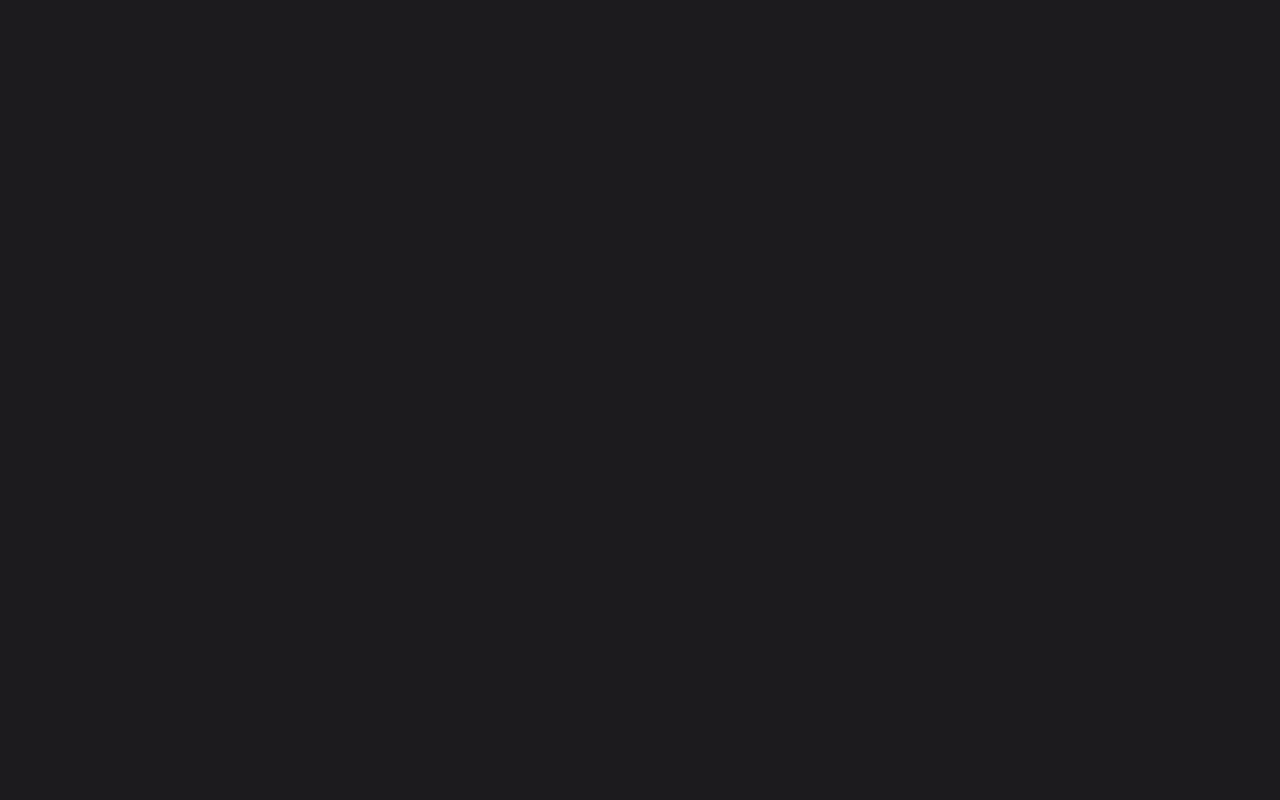
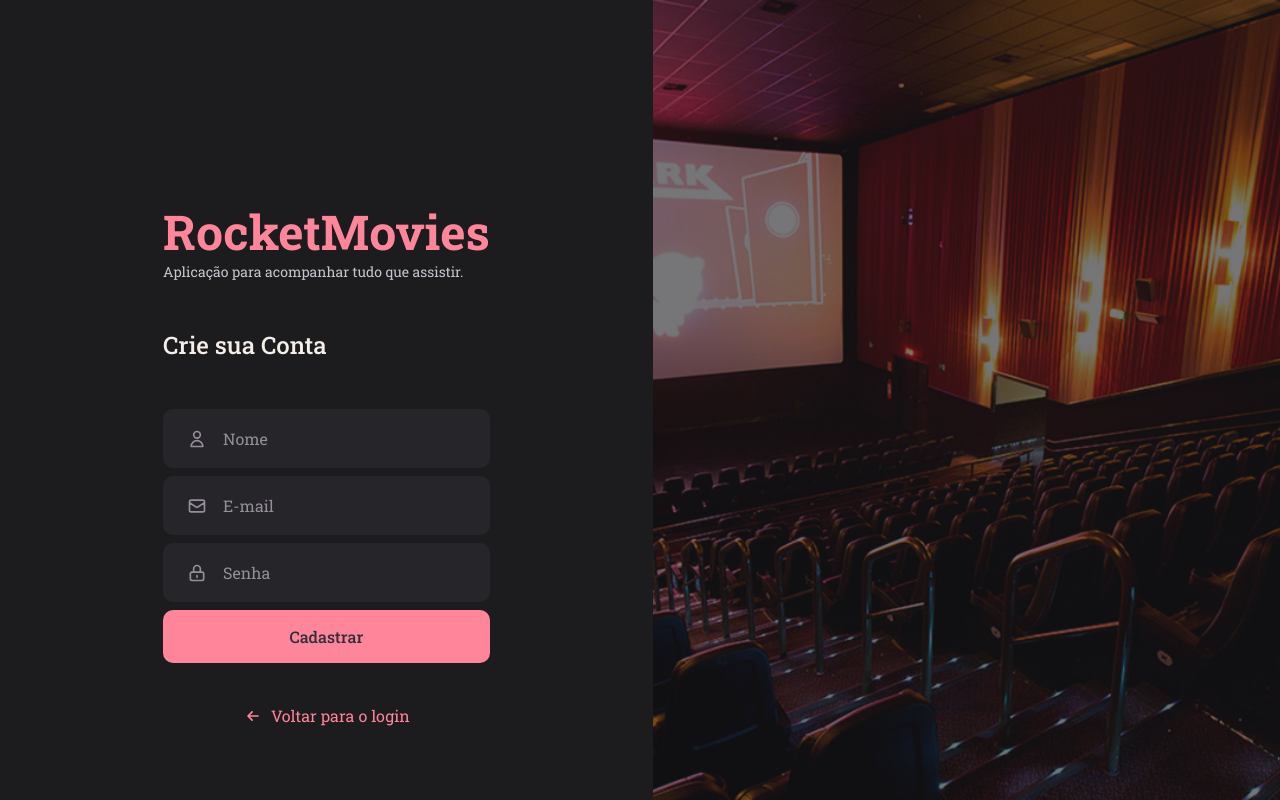
Before and after one commit to GabrielLoures/RocketMovies, a React (Vite) app: page /register in a window 1280 px wide. Before the commit this address had no page. Built offline with nearby package versions, Linux system fonts and the light colour scheme.

Commit message:
End SignUp

```diff
--- a/package.json
+++ b/package.json
@@ -9,6 +9,7 @@
     "preview": "vite preview"
   },
   "dependencies": {
+    "axios": "^1.1.3",
     "react": "^18.2.0",
     "react-dom": "^18.2.0",
     "react-icons": "^4.6.0",
--- a/src/pages/SignUp/index.jsx
+++ b/src/pages/SignUp/index.jsx
@@ -1,3 +1,5 @@
+import { useState } from "react";
+
 import { Container, Background, Form } from './styles';
 
 import { HiOutlineMail, HiOutlineLockClosed, HiOutlineUser, HiOutlineArrowSmLeft } from 'react-icons/hi';
@@ -10,6 +12,16 @@ import { Link } from 'react-router-dom';
 
 export function SignUp() {
 
+  const [name, setName] = useState("")
+  const [email, setEmail] = useState("")
+  const [password, setPassword] = useState("")
+
+  function handleSignUp() {
+
+    console.log(name, email, password)
+
+  }
+
   return(
     <Container>
 
@@ -20,11 +32,28 @@ export function SignUp() {
 
         <h2>Crie sua Conta</h2>
 
-        <Input placeholder="Nome" type="text" icon={HiOutlineUser} />
-        <Input placeholder="E-mail" type="text" icon={HiOutlineMail} />
-        <Input placeholder="Senha" type="password" icon={HiOutlineLockClosed} />
+        <Input
+          placeholder="Nome"
+          type="text"
+          icon={HiOutlineUser}
+          onChange={e => setName(e.target.value)}
+        />
 
-        <Button title="Cadastrar" />
+        <Input
+          placeholder="E-mail"
+          type="text"
+          icon={HiOutlineMail}
+          onChange={e => setEmail(e.target.value)}
+        />
+
+        <Input
+          placeholder="Senha"
+          type="password"
+          icon={HiOutlineLockClosed}
+          onChange={e => setPassword(e.target.value)}
+        />
+
+        <Button title="Cadastrar" onClick={handleSignUp}/>
 
         <Link to="/">
           <HiOutlineArrowSmLeft />
--- a/src/routes/index.jsx
+++ b/src/routes/index.jsx
@@ -6,7 +6,7 @@ import { AuthRoutes } from "./auth.routes";
 export function Routes() {
   return (
     <BrowserRouter>
-      <AppRoutes />
+      <AuthRoutes />
     </BrowserRouter>
   )
 }
```
Also changed, not shown: src/hooks/auth.jsx (added, +17 -0 lines), src/services/api.js (added, +7 -0 lines), 1 other file (tests, documents, lock files or other folders).
